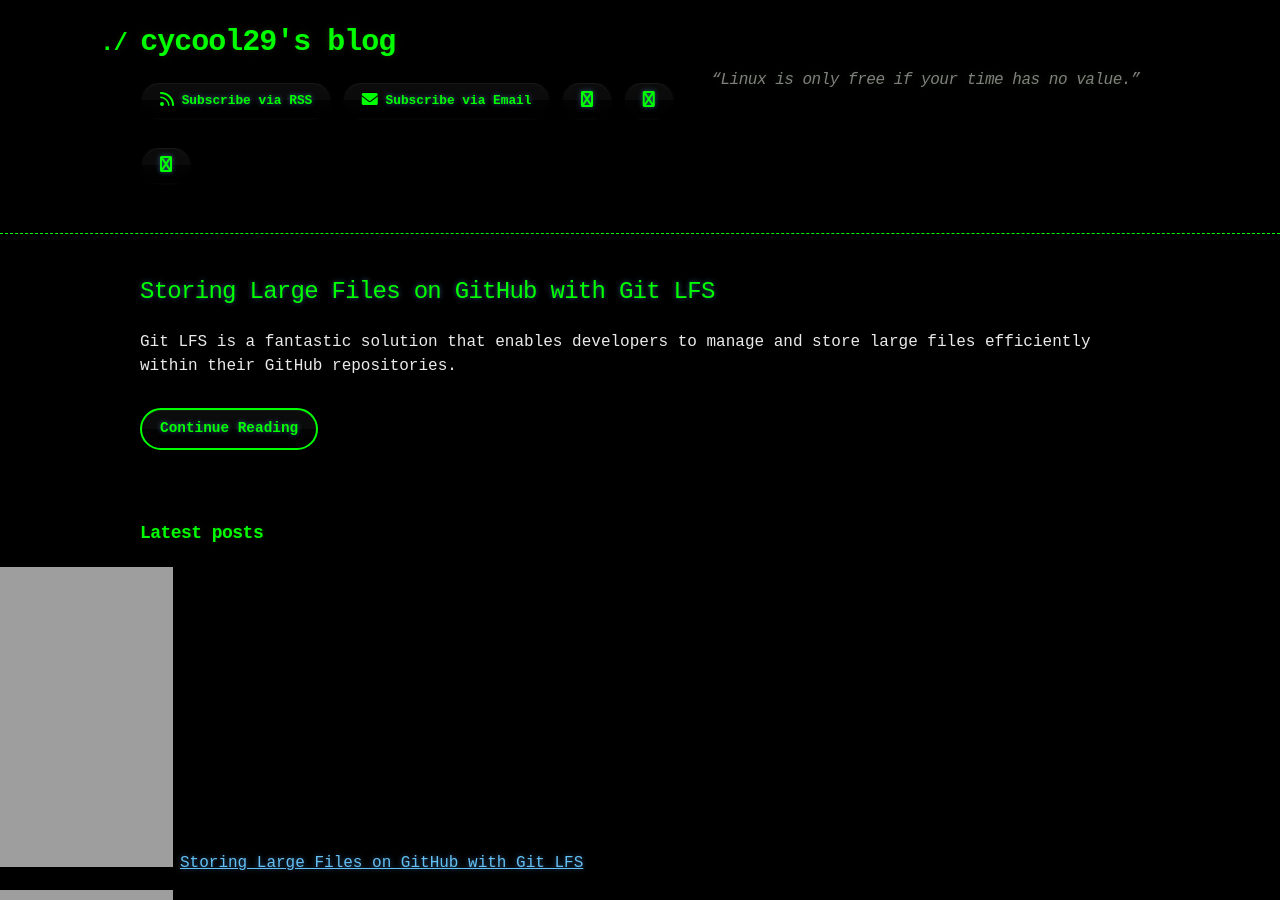
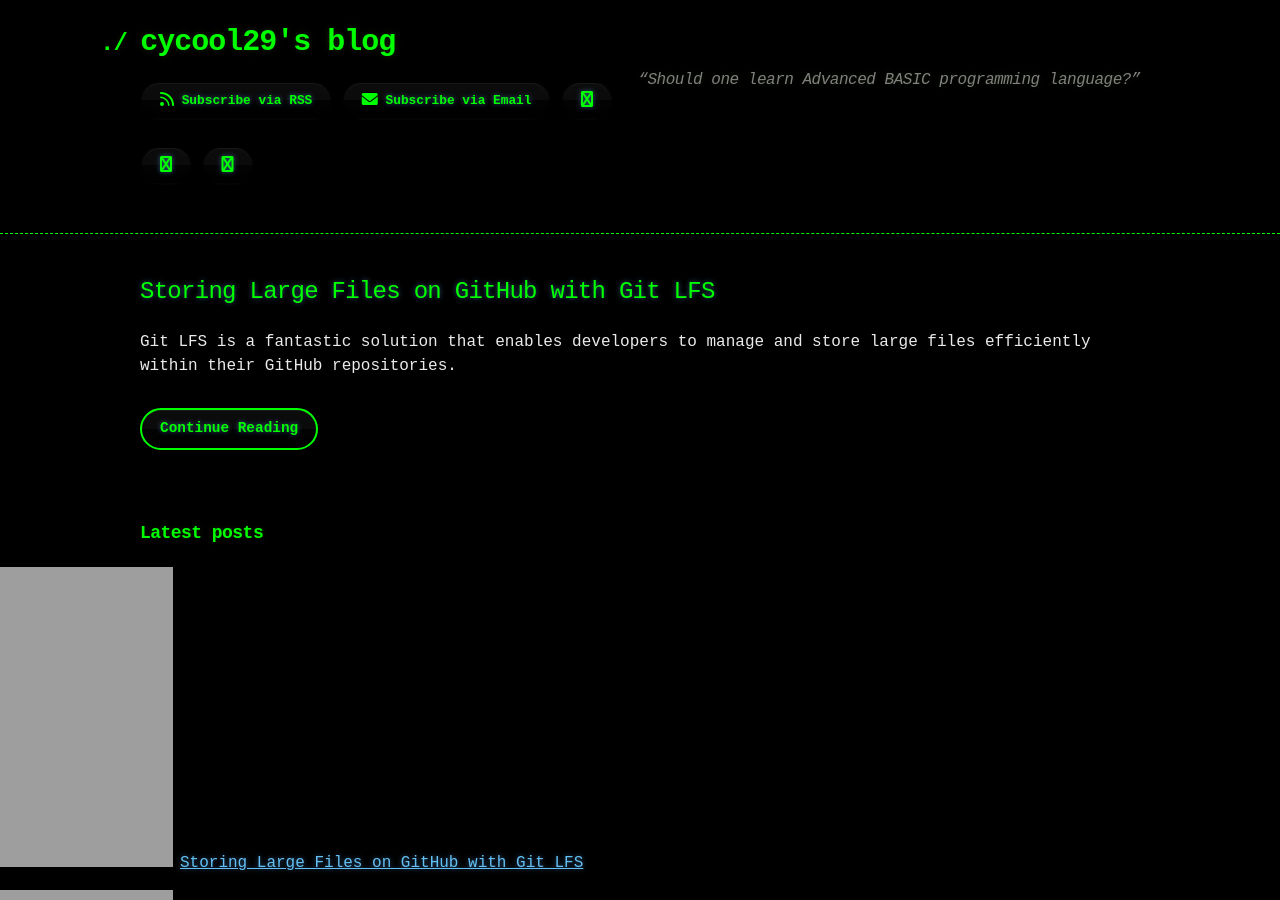
Before and after one commit to cycool29/cycool29.github.io, a Jekyll site: the page built from index.md, in a window 1280 px wide and 900 px high. Built offline with Jekyll 4.4.1, drawn with Linux system fonts in a browser that asks for light colours; a style sheet for code colours, icons or effects is not loaded.

Commit message:
Update quotes

```diff
--- a/_config.yml
+++ b/_config.yml
@@ -1,5 +1,5 @@
 title: cycool29's blog
-description: "“Linux is only free if your time has no value.” "
+description: "“Should one learn Advanced BASIC programming language?” "
 bio: A high school student. Intermediate in Python, Git, Bash. Learning JavaScript. He/Him. "
 author: cycool29
 url: https://cycool29.github.io
```
